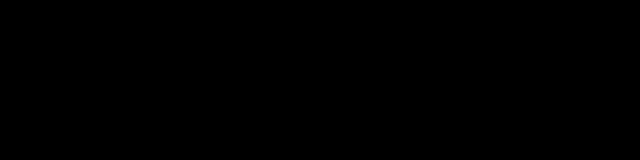
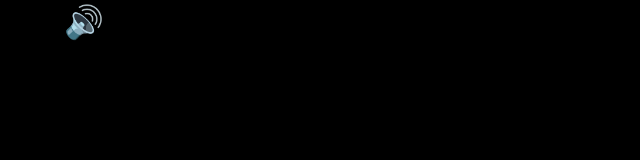
Before and after one commit to pietropeerani/notea, a React (Vite) app: page /note in a window 1280 px wide. Shown: the top 160 px of the page, without its empty margins (0-640 px from the left). Built offline with nearby package versions, Linux system fonts and the light colour scheme; a web font is replaced by a local one.

Commit message:
add typing sound

```diff
--- /dev/null
+++ b/src/component/typing-sound.tsx
@@ -0,0 +1,36 @@
+import { useState, useEffect, useRef } from "react";
+
+const mp3Url = "/public/key.mp3";
+
+export default function TypingSound() {
+  const [soundOn, setSoundOn] = useState<boolean>(true);
+  const audioRef = useRef<HTMLAudioElement | null>(null);
+
+  useEffect(() => {
+    const handleKeyDown = (e: KeyboardEvent): void => {
+      if (!soundOn) return;
+      if (/^[a-zA-Z0-9]$/.test(e.key)) {
+        if (audioRef.current) {
+          audioRef.current.currentTime = 0;
+          audioRef.current.play().catch((err) => {
+            console.error("Failed to play sound:", err);
+          });
+        }
+      }
+    };
+
+    window.addEventListener("keydown", handleKeyDown);
+    return () => window.removeEventListener("keydown", handleKeyDown);
+  }, [soundOn]);
+
+  return (
+    <span
+      style={{ cursor: "pointer", fontSize: "2rem" }}
+      onClick={() => setSoundOn((on) => !on)}
+      title={soundOn ? "Disable sound" : "Enable sound"}
+    >
+      {soundOn ? "🔊" : "🔇"}
+      <audio ref={audioRef} src={mp3Url} preload="auto" />
+    </span>
+  );
+}
--- a/src/pages/note.tsx
+++ b/src/pages/note.tsx
@@ -1,9 +1,11 @@
 import Editor from "../component/editor";
+import TypingSound from "../component/typing-sound";
 
 export default function Note() {
     return (
         <>
             <div className="max-w-6xl mx-auto text-xl">
+                <TypingSound />
                 <Editor />
             </div>
         </>
```
Also changed, not shown: 1 other file (tests, documents, lock files or other folders).
